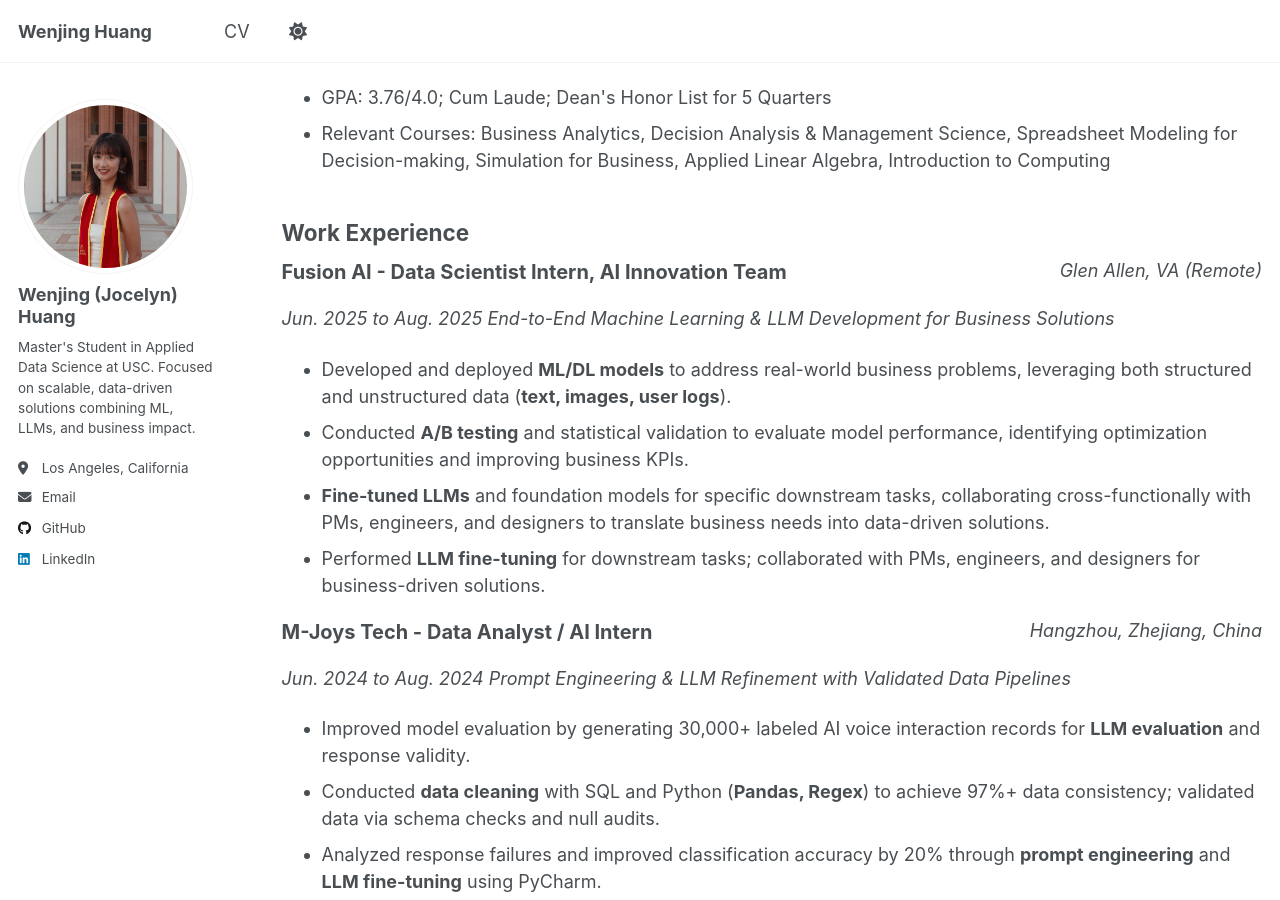
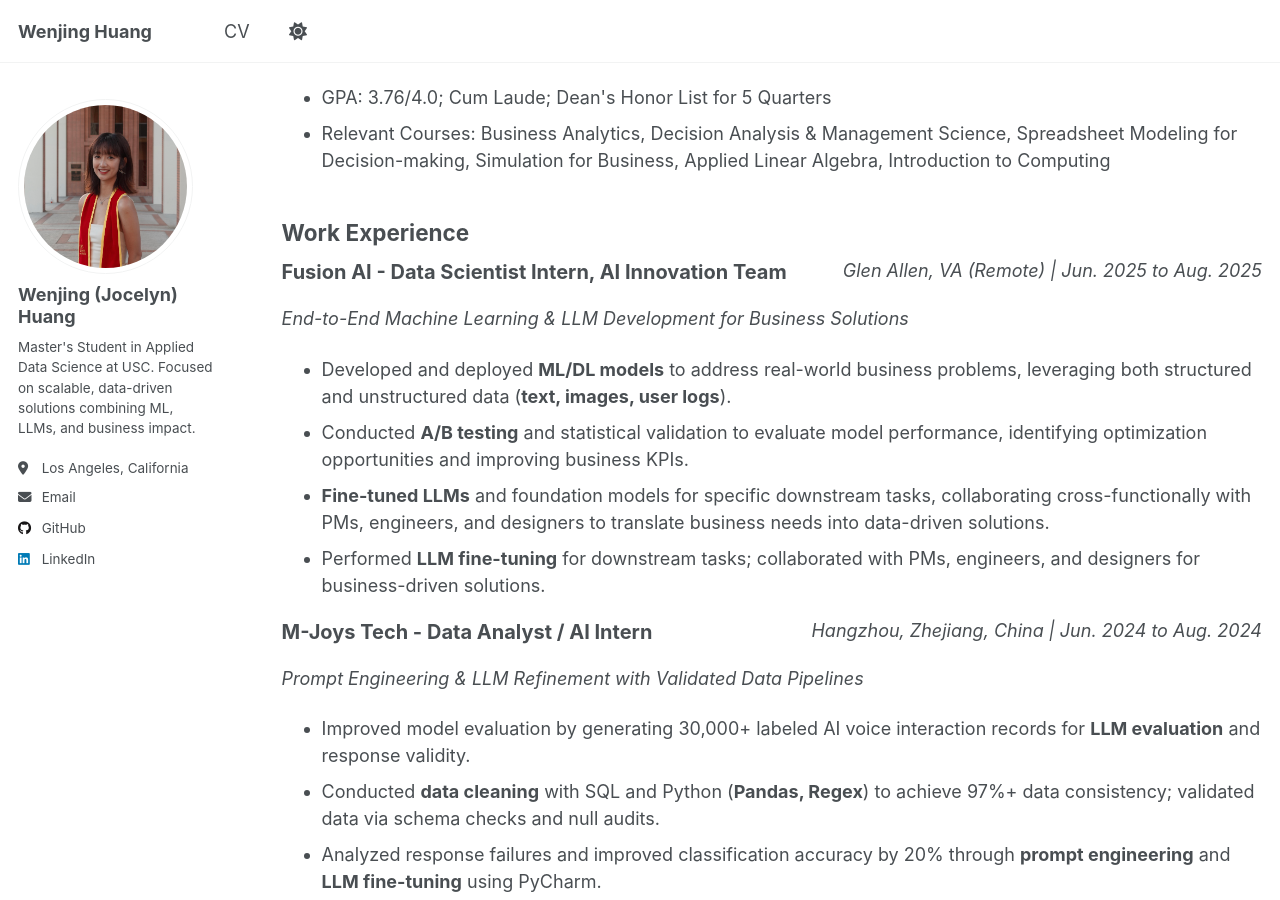
Before and after one commit to jocelynnnwj/jocelynnnwj.github.io, a Jekyll site: the page built from _pages/cv.md, in a window 1280 px wide and 900 px high, scrolled down 439 px. Built offline with Jekyll 4.4.1, drawn with Linux system fonts in a browser that asks for light colours; a script that is not in the unit is left out.

Commit message:
Reformat work experience section to match project style

```diff
--- a/_pages/cv.md
+++ b/_pages/cv.md
@@ -31,10 +31,9 @@ Bachelor of Science in Business Administration, Concentration in Business Analyt
 ## Work Experience
 
 <div style='display: flex; justify-content: space-between;'>
-	<p style='font-size:20px; margin:0px'><b>Fusion AI - Data Scientist Intern, AI Innovation Team</b></p>
-	<i>Glen Allen, VA (Remote)</i>
+    <p style='font-size:20px; margin:0px'><b>Fusion AI - Data Scientist Intern, AI Innovation Team</b></p>
+    <span><i>Glen Allen, VA (Remote) | Jun. 2025 to Aug. 2025</i></span>
 </div>
-<i>Jun. 2025 to Aug. 2025</i>
 <em>End-to-End Machine Learning & LLM Development for Business Solutions</em>
 <ul>
   <li>Developed and deployed <b>ML/DL models</b> to address real-world business problems, leveraging both structured and unstructured data (<b>text, images, user logs</b>).</li>
@@ -44,10 +43,9 @@ Bachelor of Science in Business Administration, Concentration in Business Analyt
 </ul>
 
 <div style='display: flex; justify-content: space-between;'>
-	<p style='font-size:20px; margin:0px'><b>M-Joys Tech - Data Analyst / AI Intern</b></p>
-	<i>Hangzhou, Zhejiang, China</i>
+    <p style='font-size:20px; margin:0px'><b>M-Joys Tech - Data Analyst / AI Intern</b></p>
+    <span><i>Hangzhou, Zhejiang, China | Jun. 2024 to Aug. 2024</i></span>
 </div>
-<i>Jun. 2024 to Aug. 2024</i>
 <em>Prompt Engineering & LLM Refinement with Validated Data Pipelines</em>
 <ul>
   <li>Improved model evaluation by generating 30,000+ labeled AI voice interaction records for <b>LLM evaluation</b> and response validity.</li>
```
